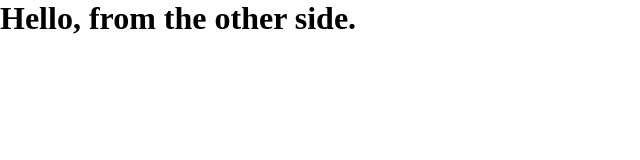
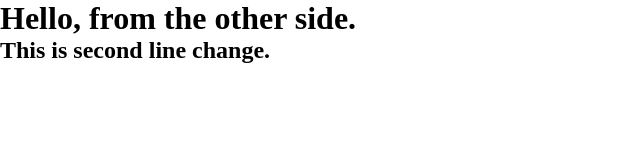
Before and after one commit to tanzimul/madrasha-html, a plain HTML site: page index.html in a window 1280 px wide. Shown: the whole page, without its empty margins (0-640 px from the left). Drawn offline with Linux system fonts and the light colour scheme.

Commit message:
Jan-06-2020-V2-H-Tag-Added

```diff
--- a/index.html
+++ b/index.html
@@ -9,5 +9,6 @@
 </head>
 <body>
     <h1>Hello, from the other side.</h1>
+    <h2>This is second line change.</h2>
 </body>
 </html>
```
